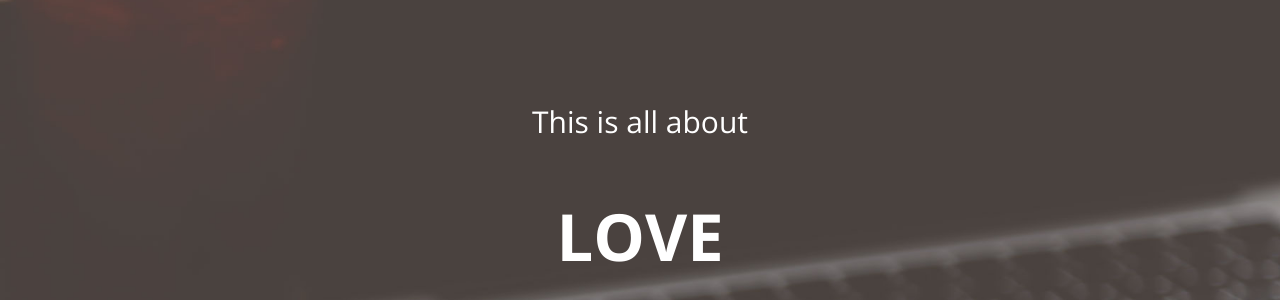
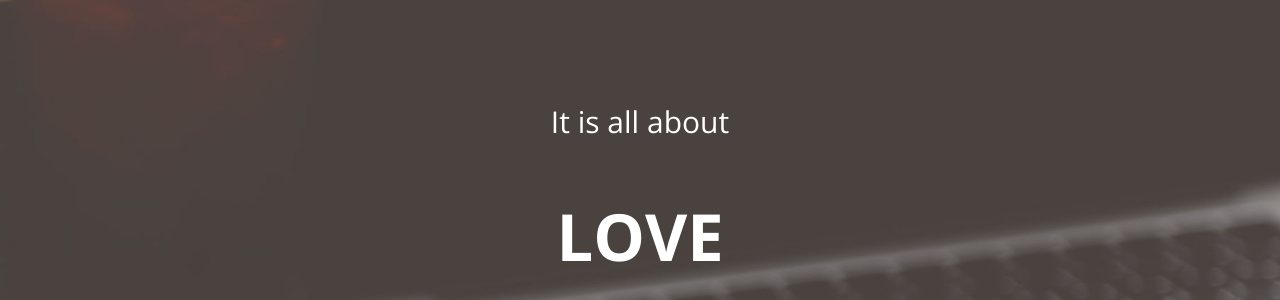
Before and after one commit to ksgbabu/ksgbabu.github.io, a Jekyll site: the page built from philosophy.html, in a window 1280 px wide. Shown: the part 123-423 px from the top of the page. Built offline with Jekyll 4.4.1, drawn with Linux system fonts in a browser that asks for light colours.

Commit message:
Some typo corrections

```diff
--- a/contact.html
+++ b/contact.html
@@ -22,7 +22,7 @@ title: Contact
                 </div>
                 <div class="col-lg-4 text-center">
                     <i class="fa fa-envelope-o fa-3x wow bounceIn" data-wow-delay=".1s"></i>
-                    <p><a href="mailto:m2@ksgbabu.com">me@ksgbabu.com</a></p>
+                    <p><a href="mailto:me@ksgbabu.com">me@ksgbabu.com</a></p>
                 </div>
             </div>
         </div>
--- a/philosophy.html
+++ b/philosophy.html
@@ -6,7 +6,7 @@
         <div class="header-content">
             <div class="header-content-inner">
 				<br />
-                <h2>This is all about<h2> <br /> <h1> Love </h1> <br />
+                <h2>It is all about<h2> <br /> <h1> Love </h1> <br />
 					<h2> Towards people and eager to help them.</h2>
 					<h2> Towards Technology and eager to use it effectively.</h2>
                 <hr>
```
